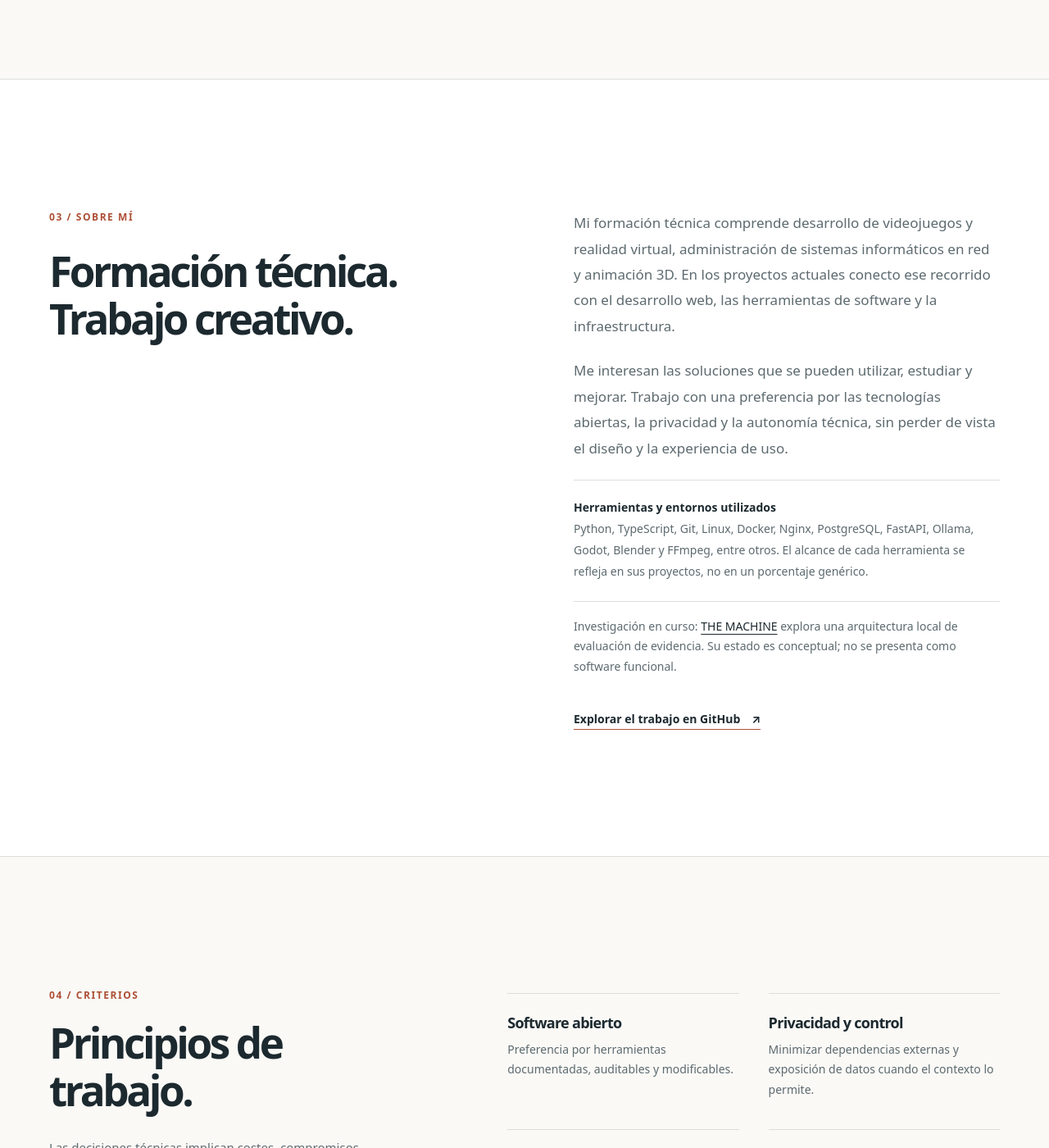
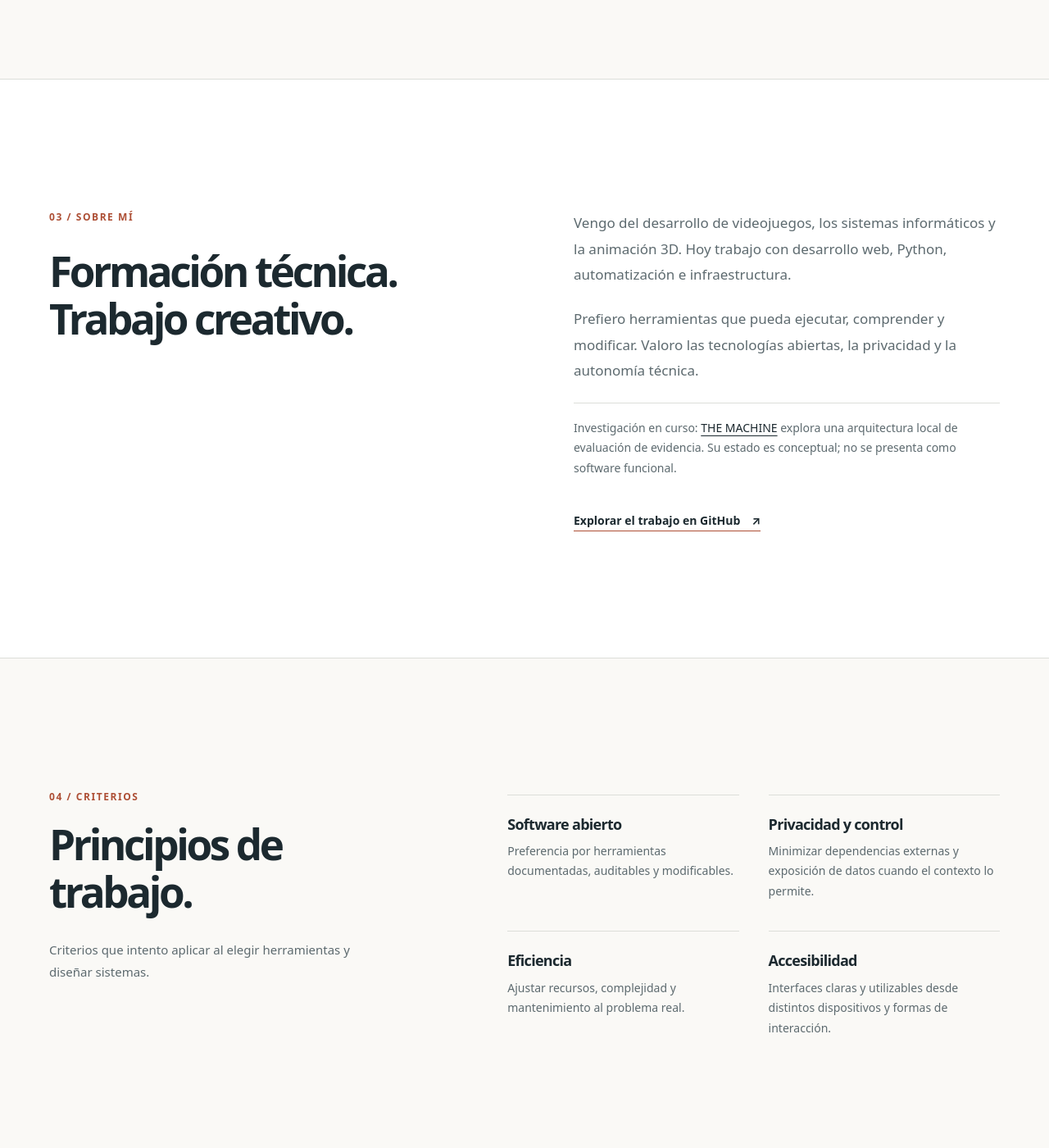
Before and after one commit to Axlfc/axlfc.github.io, a Jekyll site: the page index.html, which Jekyll copies as it is, in a window 1280 px wide and 1400 px high, scrolled down 3714 px. Shown: the whole window at 82% size. Built offline with Jekyll 4.4.1, drawn with Linux system fonts in a browser that asks for light colours; some of the changed text lies outside the part shown.

Commit message:
content: simplify portfolio copy and make project maturity explicit

```diff
--- a/index.html
+++ b/index.html
@@ -71,7 +71,7 @@
   <main id="contenido" tabindex="-1">
     <section class="hero section" aria-labelledby="hero-heading">
       <div class="wrap">
-        <p class="eyebrow">Portafolio personal <span class="eyebrow-line" aria-hidden="true"></span> Diseño y desarrollo</p>
+        <p class="eyebrow">Portafolio personal <span class="eyebrow-line" aria-hidden="true"></span> Código y proyectos</p>
         <div class="hero-layout">
           <div class="hero-main">
             <h1 id="hero-heading">Axel Fernández<br><span>Curros.</span></h1>
@@ -83,8 +83,8 @@
           </div>
           <div class="hero-aside">
             <span class="aside-line" aria-hidden="true"></span>
-            <p>Construyo herramientas, interfaces y experiencias digitales. Conecto programación, automatización e infraestructura con una sensibilidad por el diseño y la experimentación.</p>
-            <small>Selección de trabajo propio y colaborativo, con enlaces a proyectos públicos.</small>
+            <p>Trabajo con software, web e infraestructura. Aquí reúno proyectos que puedes abrir y revisar: herramientas, prototipos e investigación.</p>
+            <small>Trabajo propio y colaborativo, con enlaces al código y al estado de cada proyecto.</small>
           </div>
         </div>
       </div>
@@ -98,7 +98,7 @@
             <span class="overline">01 / Trabajo seleccionado</span>
             <h2 id="projects-title">Proyectos seleccionados.</h2>
           </div>
-          <p>Trabajo individual y colaborativo en distintas disciplinas, con enlaces al código y a la documentación disponible.</p>
+          <p>Código, documentación y límites de cada proyecto. Parte del trabajo sigue en desarrollo.</p>
         </div>
         <div class="featured-grid">
           <article class="feature">
@@ -110,7 +110,7 @@
             <div class="feature-copy">
               <div class="feature-meta"><span>01 / Web & UI</span><span>Repositorio público</span></div>
               <h3>Afaces Web</h3>
-              <p>Web independiente para catálogo musical, cronología y radio compartida. Código reutilizable y documentación orientada a otros artistas.</p>
+              <p>Proyecto web musical con catálogo, cronología y radio compartida. El código y su documentación están en GitHub.</p>
               <a class="project-link" href="https://github.com/Axlfc/afaces_web" target="_blank" rel="noopener noreferrer">Ver proyecto <span aria-hidden="true">↗</span></a>
             </div>
           </article>
@@ -123,7 +123,7 @@
             <div class="feature-copy">
               <div class="feature-meta"><span>02 / Sistemas</span><span>Desarrollo activo</span></div>
               <h3>connect-core</h3>
-              <p>Stack modular para automatización y orquestación de servicios de IA en contenedores. Documenta despliegue y límites de seguridad.</p>
+              <p>Componentes para conectar servicios locales, contenedores y automatizaciones. Sigue en desarrollo; no es una plataforma lista para producción.</p>
               <a class="project-link" href="https://github.com/Axlfc/connect-core" target="_blank" rel="noopener noreferrer">Ver proyecto <span aria-hidden="true">↗</span></a>
             </div>
           </article>
@@ -179,7 +179,7 @@
       <div class="wrap">
         <div class="section-heading">
           <div><span class="overline">02 / Práctica</span><h2 id="skills-heading">Capacidades aplicadas.</h2></div>
-          <p>Áreas respaldadas por proyectos, prototipos o contribuciones. Diferentes disciplinas y diferentes grados de experiencia.</p>
+          <p>Lo que hago, con proyectos donde puedes comprobarlo.</p>
         </div>
         <div class="capability-grid">
           <article><span class="capability-num">01</span><h3>Web y experiencia de usuario</h3><p>Diseño responsive, estructura de contenido, HTML semántico y revisión de accesibilidad.</p><span class="capability-proof">Afaces Web · Hypenosys Web</span></article>
@@ -205,9 +205,8 @@
       <div class="wrap philosophy-grid">
         <div><span class="overline">03 / Sobre mí</span><h2 id="about-heading">Formación técnica.<br>Trabajo creativo.</h2></div>
         <div class="philosophy-content">
-          <p>Mi formación técnica comprende desarrollo de videojuegos y realidad virtual, administración de sistemas informáticos en red y animación 3D. En los proyectos actuales conecto ese recorrido con el desarrollo web, las herramientas de software y la infraestructura.</p>
-          <p>Me interesan las soluciones que se pueden utilizar, estudiar y mejorar. Trabajo con una preferencia por las tecnologías abiertas, la privacidad y la autonomía técnica, sin perder de vista el diseño y la experiencia de uso.</p>
-          <p class="profile-tech"><strong>Herramientas y entornos utilizados</strong><br>Python, TypeScript, Git, Linux, Docker, Nginx, PostgreSQL, FastAPI, Ollama, Godot, Blender y FFmpeg, entre otros. El alcance de cada herramienta se refleja en sus proyectos, no en un porcentaje genérico.</p>
+          <p>Vengo del desarrollo de videojuegos, los sistemas informáticos y la animación 3D. Hoy trabajo con desarrollo web, Python, automatización e infraestructura.</p>
+          <p>Prefiero herramientas que pueda ejecutar, comprender y modificar. Valoro las tecnologías abiertas, la privacidad y la autonomía técnica.</p>
           <p class="research-reference">Investigación en curso: <a href="https://github.com/hypenosys/the_machine" target="_blank" rel="noopener noreferrer">THE MACHINE</a> explora una arquitectura local de evaluación de evidencia. Su estado es conceptual; no se presenta como software funcional.</p>
           <a class="link-simple" href="https://github.com/Axlfc" target="_blank" rel="noopener noreferrer">Explorar el trabajo en GitHub <span aria-hidden="true">↗</span></a>
         </div>
@@ -220,7 +219,7 @@
         <div>
           <span class="overline">04 / Criterios</span>
           <h2 id="principles-heading">Principios de trabajo.</h2>
-          <p class="principles-intro">Las decisiones técnicas implican costes, compromisos y responsabilidades. Estas son mis preferencias de diseño, no una certificación de conformidad.</p>
+          <p class="principles-intro">Criterios que intento aplicar al elegir herramientas y diseñar sistemas.</p>
         </div>
         <div class="principles-list">
           <div><h3>Software abierto</h3><p>Preferencia por herramientas documentadas, auditables y modificables.</p></div>
@@ -237,7 +236,7 @@
         <div>
           <span class="overline">05 / Publicaciones</span>
           <h2 id="writing-heading">Compartir lo aprendido.</h2>
-          <p class="writing-intro">Textos publicados sobre programación, herramientas y experimentación. Se conserva el archivo original, con enlaces directos a cada artículo.</p>
+          <p class="writing-intro">Artículos sobre programación, herramientas y experimentos, enlazados a sus publicaciones originales.</p>
           <a href="https://dev.to/axlfc" target="_blank" rel="noopener noreferrer" class="link-simple">Otros escritos en Dev.to <span aria-hidden="true">↗</span></a>
         </div>
         <div class="writing-list">
@@ -255,11 +254,11 @@
   <footer class="footer" id="contacto">
     <div class="wrap">
       <span class="overline">06 / Contacto</span>
-      <div class="contact-heading"><h2>¿Hablamos?</h2><p>Para consultas técnicas, propuestas y colaboraciones sobre el trabajo publicado.</p></div>
+      <div class="contact-heading"><h2>¿Hablamos?</h2><p>Consultas técnicas, proyectos o colaboraciones.</p></div>
       <div class="contact-grid">
         <div class="contact-channels">
           <h3>Canales de contacto</h3>
-          <p>También puedes encontrar mi trabajo y contactar a través de estos perfiles.</p>
+          <p>Mis perfiles públicos y otros canales de contacto.</p>
           <div class="channel-list">
             <a href="https://github.com/Axlfc" target="_blank" rel="noopener noreferrer"><span>GitHub</span><span>github.com/Axlfc</span><b aria-hidden="true">↗</b></a>
             <a href="https://www.linkedin.com/in/axelcurros/" target="_blank" rel="noopener noreferrer"><span>LinkedIn</span><span>linkedin.com/in/axelcurros</span><b aria-hidden="true">↗</b></a>
```
